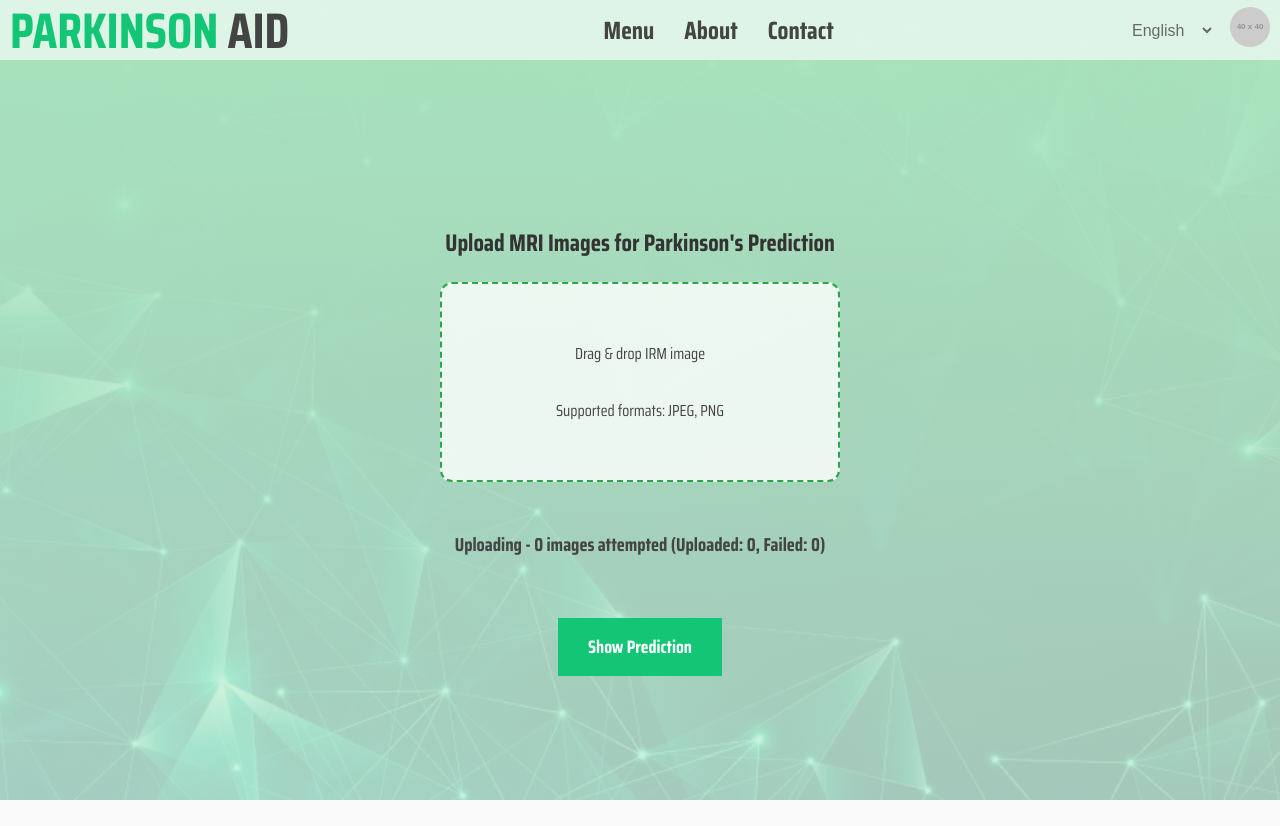
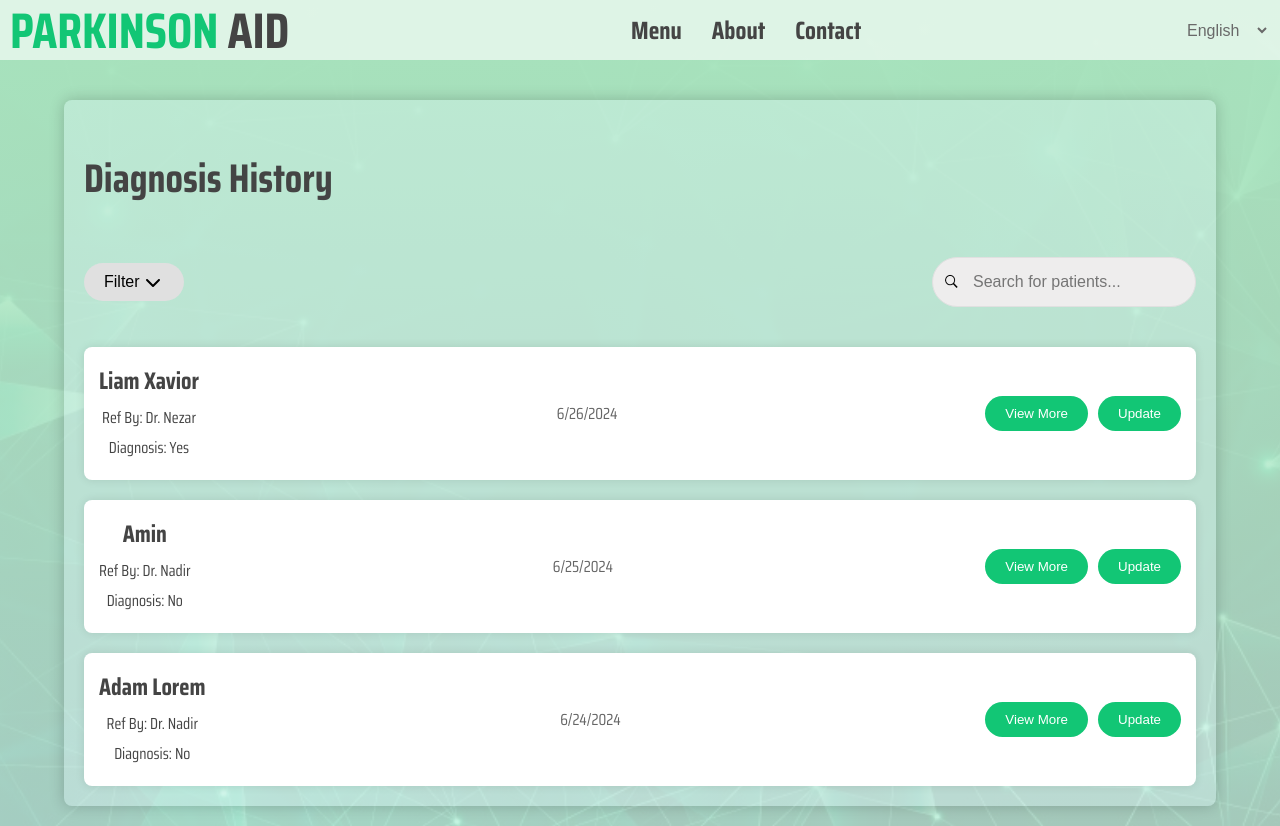
Before and after one commit to inessBenguiar/ParkinsonAid, a React (Create React App) app in the folder frontend/: page / in a window 1280 px wide. Before the commit the page ends 800 px from the top, so only its background shows below. Built offline with nearby package versions, Linux system fonts and the light colour scheme.

Commit message:
upload page

```diff
--- a/frontend/src/App.js
+++ b/frontend/src/App.js
@@ -9,12 +9,13 @@ import LoginPage from './pages/LoginPage';
 import PrivacyPage from './pages/PrivacyPage';
 import SignupPage from './pages/SignupPage';
 import Upload from './pages/Upload';
+import HistoryPage from './pages/HistoryPage';
 
 
 function App() {
   return (
       <div className="App">
-      <Upload/>
+      <HistoryPage/>
       </div>
   );
 }
--- /dev/null
+++ b/frontend/src/components/HistoryPage.css
@@ -0,0 +1,168 @@
+.history-page {
+    display: flex;
+    flex-direction: column;
+    align-items: center;
+    background: linear-gradient(to bottom, #a7e3bc, #cef1d9cb), url('../assets/images/background signup.jpg') center/cover no-repeat;
+    color: #444;
+    min-height: 100vh;
+    width: 100%;
+    padding-top: 80px;
+    position: relative;
+}
+
+.history-content {
+    display: flex;
+    flex-direction: column;
+    width: 90%;
+    max-width: 1200px;
+    background-color: #e0f7fa5c;
+    border-radius: 8px;
+    padding: 20px;
+    box-shadow: 0 0 15px rgba(0, 0, 0, 0.2);
+    margin: 20px 0;
+}
+
+.title-with-image {
+    display: flex;
+    align-items: center;
+    margin-bottom: 20px;
+}
+
+.title-with-image h1 {
+    font-size: 2.5rem;
+    margin-right: 15px;
+    color: #444;
+    text-align: left;
+}
+
+.history-icon {
+    width: 40px;
+    height: 40px;
+}
+
+.search-and-filter {
+    display: flex;
+    justify-content: space-between;
+    align-items: center;
+    margin-bottom: 20px;
+}
+
+.filter-dropdown {
+    position: relative;
+}
+
+.filter-button {
+    padding: 10px 20px;
+    background-color: #e0e0e0;
+    color: black;
+    border: none;
+    border-radius: 20px;
+    display: flex;
+    align-items: center;
+    gap: 5px;
+    font-size: 1rem;
+    cursor: pointer;
+    min-width: 100px;
+}
+
+.filter-button:hover {
+    background-color: #c0c0c0;
+}
+
+.dropdown-menu-modern {
+    position: absolute;
+    top: 40px;
+    left: 0;
+    background-color: white;
+    border: 1px solid #e0e0e0;
+    box-shadow: 0px 8px 16px rgba(0, 0, 0, 0.2);
+    border-radius: 8px;
+    z-index: 10;
+    width: 180px;
+    padding: 10px 0;
+}
+
+.dropdown-menu-modern button {
+    width: 100%;
+    padding: 10px;
+    background-color: white;
+    border: none;
+    text-align: left;
+    cursor: pointer;
+    color: #444;
+    font-size: 1rem;
+}
+
+.dropdown-menu-modern button:hover {
+    background-color: #f0f0f0;
+}
+
+.search-bar {
+    display: flex;
+    justify-content: flex-end;
+}
+
+.search-bar input[type="text"] {
+    width: 100%;
+    max-width: 400px;
+    padding: 15px;
+    border-radius: 30px;
+    border: 1px solid #e0e0e0;
+    font-size: 1rem;
+    background-color: #eeeded;
+    color: #393b39;
+    padding-left: 40px;
+    background-image: url('../assets/images/Frame 44.png');
+    background-repeat: no-repeat;
+    background-position: 10px center;
+}
+
+.diagnosis-list {
+    display: flex;
+    flex-direction: column;
+    gap: 20px;
+    margin-top: 20px;
+}
+
+.diagnosis-item {
+    display: flex;
+    justify-content: space-between;
+    align-items: center;
+    background-color: white;
+    border-radius: 8px;
+    padding: 15px;
+    box-shadow: 0 0 10px rgba(0, 0, 0, 0.1);
+}
+
+.diagnosis-info {
+    display: flex;
+    align-items: center;
+}
+
+.diagnosis-details h2 {
+    margin: 0;
+    font-size: 1.5rem;
+}
+
+.diagnosis-details p {
+    margin: 5px 0;
+}
+
+.diagnosis-date p {
+    font-size: 1rem;
+    color: #666;
+}
+
+.diagnosis-actions button {
+    margin-left: 10px;
+    padding: 10px 20px;
+    background-color: #12C675;
+    color: white;
+    border: none;
+    border-radius: 20px;
+    cursor: pointer;
+}
+
+.diagnosis-actions button:hover {
+    background-color: #0e9a57;
+}
--- /dev/null
+++ b/frontend/src/components/HistoryPage.js
@@ -0,0 +1,129 @@
+import React, { useState, useEffect } from 'react';
+import Nav from './Nav';
+import './HistoryPage.css';
+import { FontAwesomeIcon } from '@fortawesome/react-fontawesome';
+import { faChevronDown } from '@fortawesome/free-solid-svg-icons';
+
+function HistoryPage() {
+    const [diagnosisHistory, setDiagnosisHistory] = useState([]);
+    const [searchQuery, setSearchQuery] = useState("");
+    const [sortOption, setSortOption] = useState("");
+    const [isDropdownOpen, setIsDropdownOpen] = useState(false);
+
+    const mockData = [
+        {
+            patientName: "Liam Xavior",
+            doctorName: "Dr. Nezar",
+            isPositive: true,
+            date: "2024-06-26"
+        },
+        {
+            patientName: "Amin",
+            doctorName: "Dr. Nadir",
+            isPositive: false,
+            date: "2024-06-25"
+        },
+        {
+            patientName: "Adam Lorem",
+            doctorName: "Dr. Nadir",
+            isPositive: false,
+            date: "2024-06-24"
+        },
+    ];
+
+    useEffect(() => {
+        setDiagnosisHistory(mockData);
+    }, []);
+
+    const handleSearch = (event) => {
+        setSearchQuery(event.target.value);
+    };
+
+    const handleSort = (option) => {
+        setSortOption(option);
+        let sortedData = [...diagnosisHistory];
+
+        switch (option) {
+            case "name":
+                sortedData.sort((a, b) => a.patientName.localeCompare(b.patientName));
+                break;
+            case "date":
+                sortedData.sort((a, b) => new Date(b.date) - new Date(a.date));
+                break;
+            case "doctor":
+                sortedData.sort((a, b) => a.doctorName.localeCompare(b.doctorName));
+                break;
+            default:
+                break;
+        }
+
+        setDiagnosisHistory(sortedData);
+        setIsDropdownOpen(false);
+    };
+
+    const filteredHistory = diagnosisHistory.filter(diagnosis =>
+        diagnosis.patientName.toLowerCase().includes(searchQuery.toLowerCase())
+    );
+
+    const toggleDropdown = () => {
+        setIsDropdownOpen(!isDropdownOpen);
+    };
+
+    return (
+        <div className="history-page">
+            <Nav />
+            <div className="history-content">
+                <div className="title-with-image">
+                    <h1>Diagnosis History</h1>
+                    </div>
+
+                <div className="search-and-filter">
+                    <div className="filter-dropdown">
+                        <button className="filter-button" onClick={toggleDropdown}>
+                            Filter <FontAwesomeIcon icon={faChevronDown} />
+                        </button>
+                        {isDropdownOpen && (
+                            <div className="dropdown-menu-modern">
+                                <button onClick={() => handleSort("name")}>By Patient Name</button>
+                                <button onClick={() => handleSort("doctor")}>By Doctor Name</button>
+                                <button onClick={() => handleSort("date")}>By Date</button>
+                            </div>
+                        )}
+                    </div>
+
+                    <div className="search-bar">
+                        <input
+                            type="text"
+                            placeholder="Search for patients..."
+                            value={searchQuery}
+                            onChange={handleSearch}
+                        />
+                    </div>
+                </div>
+
+                <div className="diagnosis-list">
+                    {filteredHistory.map((diagnosis, index) => (
+                        <div key={index} className="diagnosis-item">
+                            <div className="diagnosis-info">
+                                <div className="diagnosis-details">
+                                    <h2>{diagnosis.patientName}</h2>
+                                    <p>Ref By: {diagnosis.doctorName}</p>
+                                    <p>Diagnosis: {diagnosis.isPositive ? "Yes" : "No"}</p>
+                                </div>
+                            </div>
+                            <div className="diagnosis-date">
+                                <p>{new Date(diagnosis.date).toLocaleDateString()}</p>
+                            </div>
+                            <div className="diagnosis-actions">
+                                <button>View More</button>
+                                <button>Update</button>
+                            </div>
+                        </div>
+                    ))}
+                </div>
+            </div>
+        </div>
+    );
+}
+
+export default HistoryPage;
--- /dev/null
+++ b/frontend/src/pages/HistoryPage.js
@@ -0,0 +1,12 @@
+import React from 'react';
+import HistoryPage from '../components/HistoryPage';
+
+const HistoryPageContainer = () => {
+  return (
+    <div>
+      <HistoryPage />
+    </div>
+  );
+};
+
+export default HistoryPageContainer;
```
